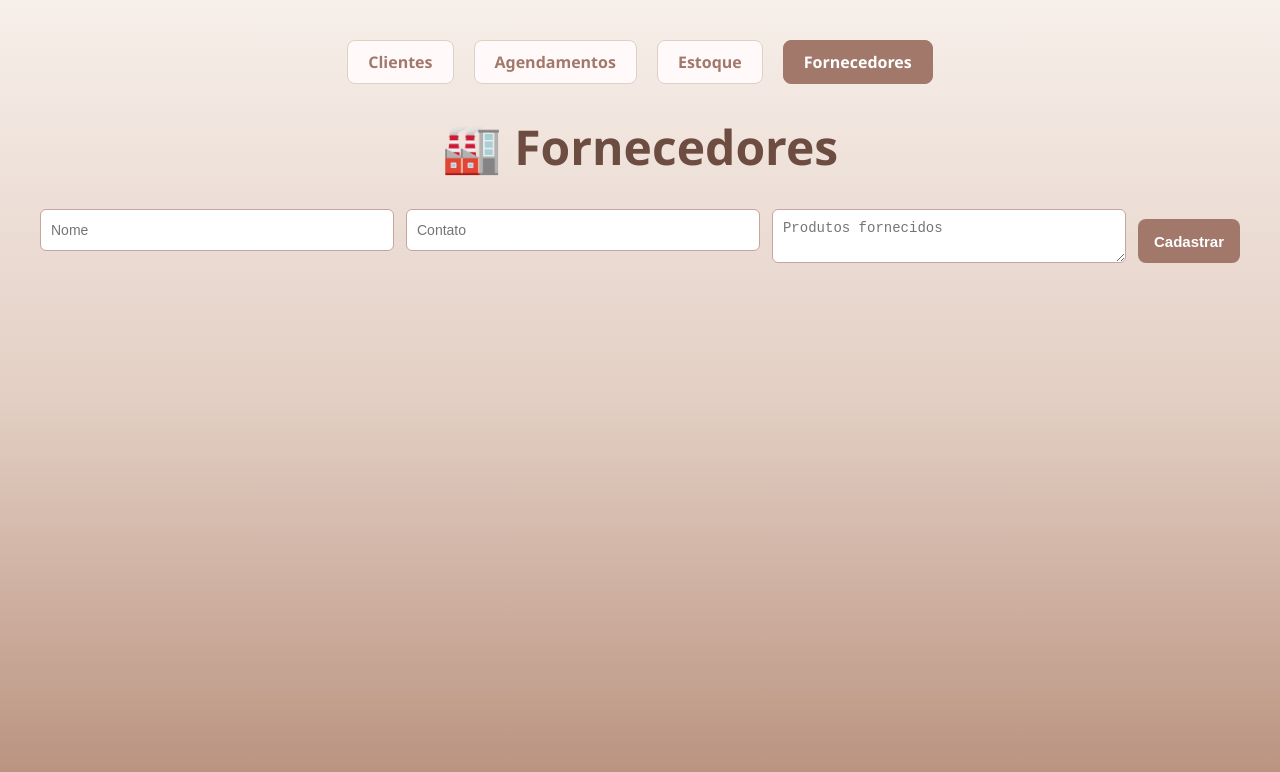
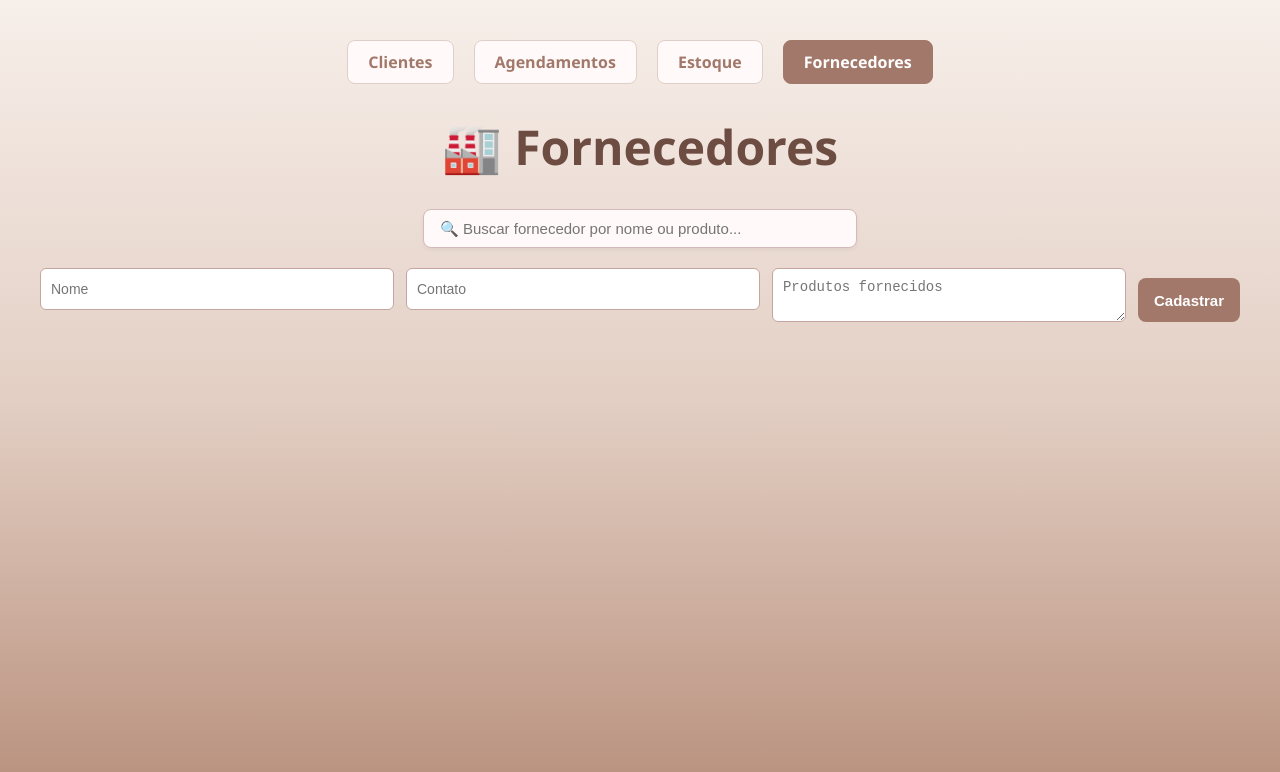
Before and after one commit to F4chini2/farmaceutica-esteta, a React (Vite) app in the folder frontend/: page /fornecedores in a window 1280 px wide. Shown: the top 772 px of the page. Built offline with nearby package versions, Linux system fonts and the light colour scheme.

Commit message:
Criaçao de um Css global, e barra de pesquisa no Fornecedores

```diff
--- a/frontend/src/main.jsx
+++ b/frontend/src/main.jsx
@@ -1,6 +1,7 @@
 import React from 'react';
 import ReactDOM from 'react-dom/client';
 import App from './App.jsx';
+import './styles/Global.css';
 
 ReactDOM.createRoot(document.getElementById('root')).render(
   <React.StrictMode>
--- a/frontend/src/pages/Estoque.jsx
+++ b/frontend/src/pages/Estoque.jsx
@@ -6,6 +6,7 @@ import Tabs from '../components/Tabs';
 function Estoque() {
   const [itens, setItens] = useState([]);
   const [form, setForm] = useState({ nome: '', quantidade: '', unidade: '', validade: '' });
+  const [busca, setBusca] = useState('');
 
   useEffect(() => {
     const token = localStorage.getItem('token');
@@ -64,6 +65,13 @@ function Estoque() {
       <div className="topo-dashboard">
         <h1>📦 Controle de Estoque</h1>
       </div>
+      <input
+        className="barra-pesquisa"
+        type="text"
+        placeholder="🔍 Buscar item por nome..."
+        value={busca}
+        onChange={(e) => setBusca(e.target.value)}
+      />
       <form className="estoque-form" onSubmit={cadastrarItem}>
         <input
           placeholder="Nome do item"
@@ -93,12 +101,14 @@ function Estoque() {
       </form>
 
       <div className="estoque-lista">
-        {itens.map((item) => (
-          <div key={item.id} className="estoque-item">
-            <strong>{item.nome}</strong>
-            <p>{item.quantidade} {item.unidade}</p>
-            <p>Validade: {item.validade ? new Date(item.validade).toLocaleDateString() : 'Sem validade'}</p>
-          </div>
+        {itens
+          .filter(item => item.nome.toLowerCase().includes(busca.toLowerCase()))
+          .map((item) => (
+            <div key={item.id} className="estoque-item">
+              <strong>{item.nome}</strong>
+              <p>{item.quantidade} {item.unidade}</p>
+              <p>Validade: {item.validade ? new Date(item.validade).toLocaleDateString() : 'Sem validade'}</p>
+            </div>
         ))}
       </div>
     </div>
--- a/frontend/src/pages/Fornecedores.jsx
+++ b/frontend/src/pages/Fornecedores.jsx
@@ -6,6 +6,7 @@ import Tabs from '../components/Tabs';
 function Fornecedores() {
   const [lista, setLista] = useState([]);
   const [form, setForm] = useState({ nome: '', contato: '', produtos: '' });
+  const [busca, setBusca] = useState('');
 
   useEffect(() => {
     const token = localStorage.getItem('token');
@@ -60,6 +61,13 @@ function Fornecedores() {
       <div className="topo-dashboard">
         <h1>🏭 Fornecedores</h1>
       </div>
+      <input
+        className="barra-pesquisa"
+        type="text"
+        placeholder="🔍 Buscar fornecedor por nome ou produto..."
+        value={busca}
+        onChange={(e) => setBusca(e.target.value)}
+      />
       <form className="fornecedores-form" onSubmit={cadastrar}>
         <input
           placeholder="Nome"
@@ -82,12 +90,17 @@ function Fornecedores() {
       </form>
 
       <div className="fornecedores-lista">
-        {lista.map((f) => (
-          <div key={f.id} className="fornecedor-item">
-            <strong>{f.nome}</strong>
-            <p>Contato: {f.contato}</p>
-            <p>Produtos: {f.produtos}</p>
-          </div>
+        {lista
+          .filter(f =>
+            f.nome.toLowerCase().includes(busca.toLowerCase()) ||
+            f.produtos.toLowerCase().includes(busca.toLowerCase())
+          )
+          .map((f) => (
+            <div key={f.id} className="fornecedor-item">
+              <strong>{f.nome}</strong>
+              <p>Contato: {f.contato}</p>
+              <p>Produtos: {f.produtos}</p>
+            </div>
         ))}
       </div>
     </div>
--- /dev/null
+++ b/frontend/src/styles/Global.css
@@ -0,0 +1,48 @@
+
+/* Global Styles */
+
+.barra-pesquisa {
+  padding: 10px 16px;
+  border: 1px solid #d4baba;
+  border-radius: 8px;
+  font-size: 15px;
+  width: 100%;
+  max-width: 400px;
+  margin: 0 auto 20px;
+  display: block;
+  background-color: #fffaf9;
+  color: #4d3b2f;
+  box-shadow: 0 2px 4px rgba(0, 0, 0, 0.05);
+}
+
+.btn-excluir-agendamento,
+.btn-novo-cliente {
+  padding: 10px 14px;
+  border: none;
+  border-radius: 8px;
+  font-weight: bold;
+  font-size: 14px;
+  cursor: pointer;
+  transition: background-color 0.3s ease;
+}
+
+.btn-excluir-agendamento {
+  background-color: #d96363;
+  color: white;
+}
+
+.btn-excluir-agendamento:hover {
+  background-color: #b84c4c;
+}
+
+.btn-novo-cliente {
+  background: linear-gradient(to right, #a2786a, #8c5e51);
+  color: white;
+  border-radius: 30px;
+  box-shadow: 0 4px 10px rgba(0, 0, 0, 0.1);
+}
+
+.btn-novo-cliente:hover {
+  background: linear-gradient(to right, #8c5e51, #a2786a);
+  transform: scale(1.05);
+}
```
